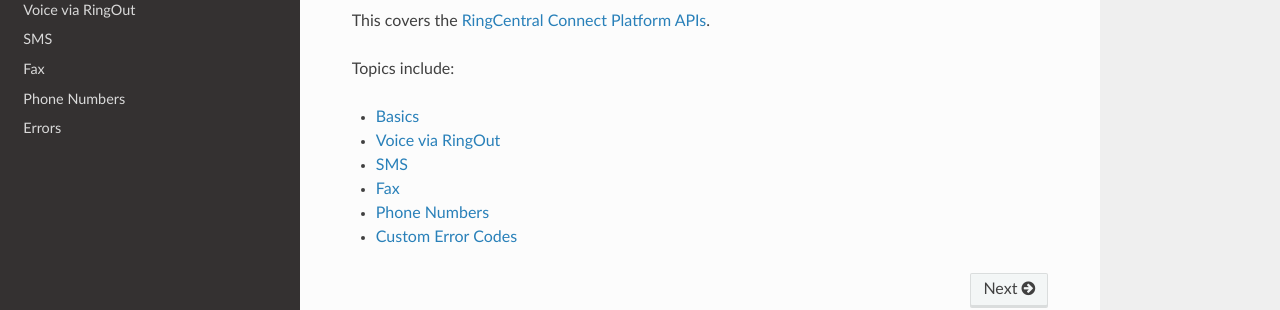
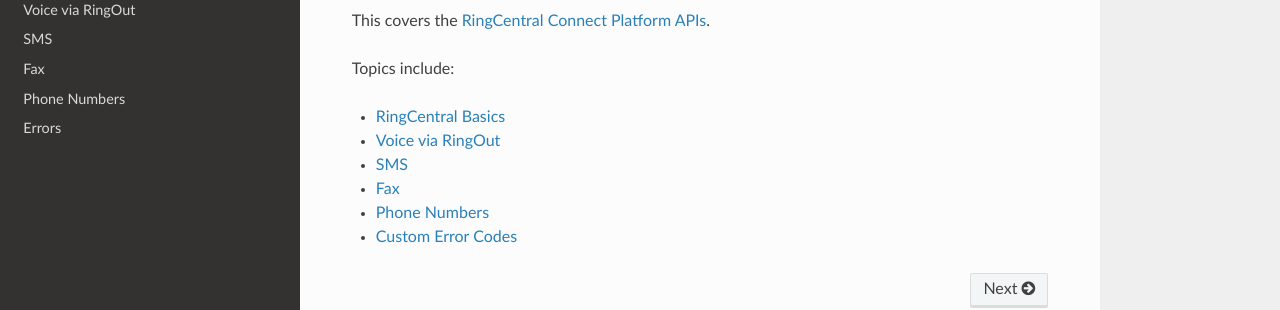
Before and after one commit to ringcentral/ringcentral-faq, an MkDocs documentation site: the page built from docs/index.md, in a window 1280 px wide. Shown: the part 247-557 px from the top of the page. Built offline with MkDocs 1.6.1, drawn with Linux system fonts in a browser that asks for light colours; nearby versions of some CDN libraries; old or Windows-style settings are respelled for this version of MkDocs.

Commit message:
update docs

```diff
--- a/docs/index.md
+++ b/docs/index.md
@@ -6,7 +6,7 @@
 
 Topics include:
 
-* [Basics](basics.md)
+* [RingCentral Basics](basics.md)
 * [Voice via RingOut](voice_ringout.md)
 * [SMS](sms.md)
 * [Fax](fax.md)
```
